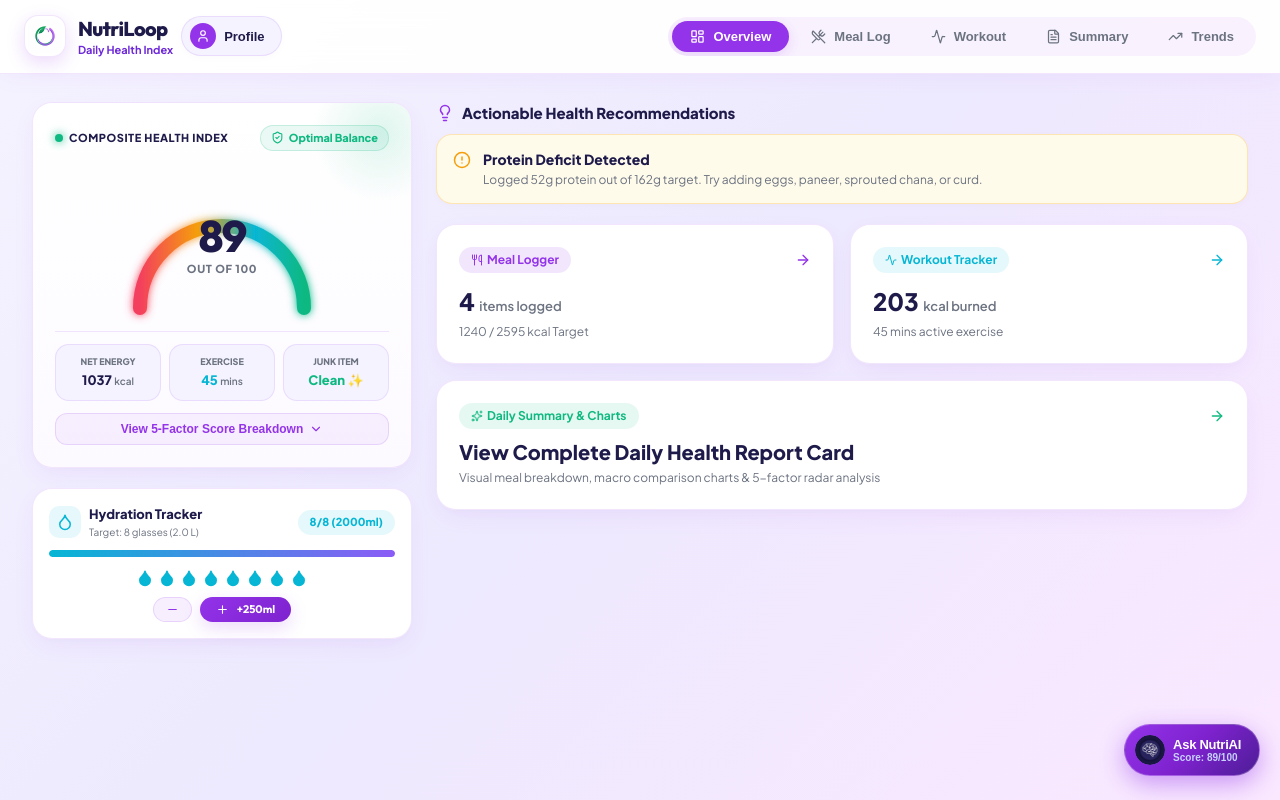
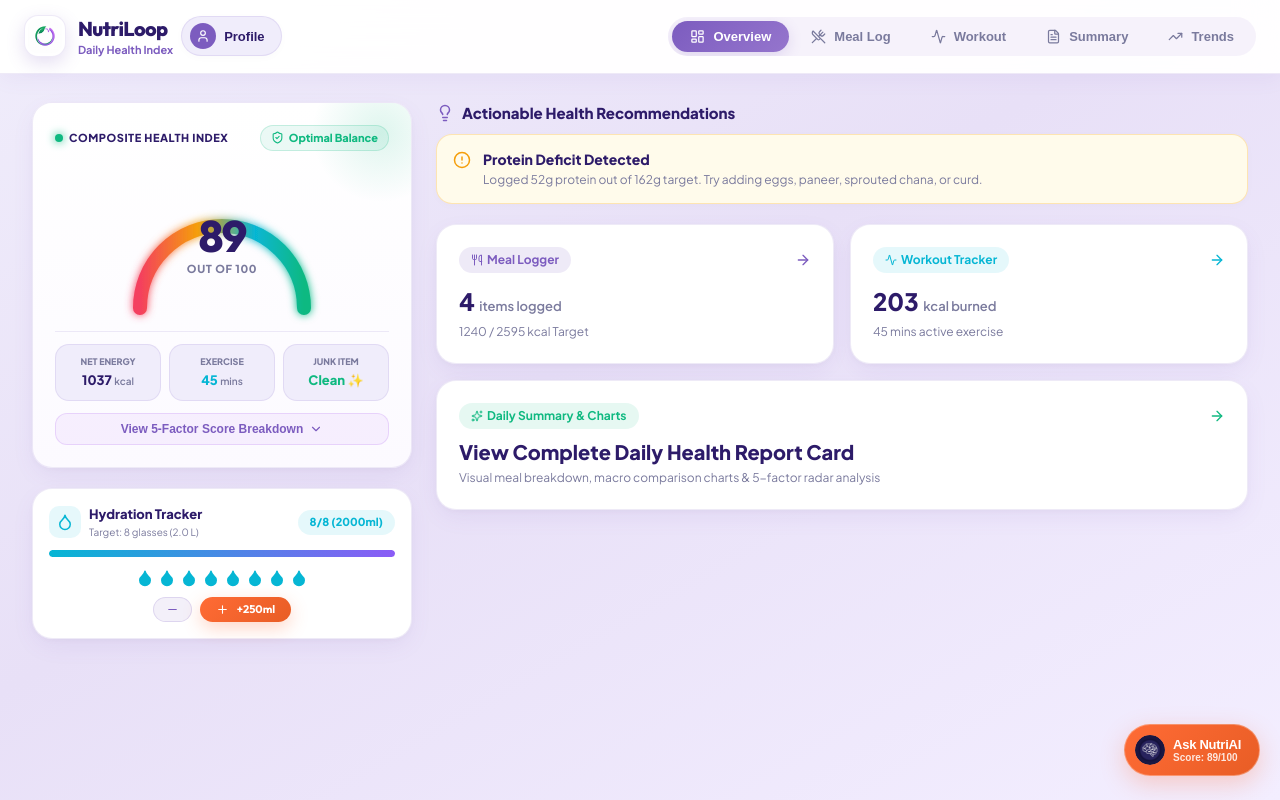
Before and after one commit to soham-j2/NutriSync, a React (Vite) app: page / in a window 1280 px wide. Built offline with nearby package versions, Linux system fonts and the light colour scheme.

Commit message:
style: update UI theme to soft lavender aesthetic with warm CTA accents & upgrade NutriAI assistant styling

```diff
--- a/src/components/NutriAiFab.jsx
+++ b/src/components/NutriAiFab.jsx
@@ -16,20 +16,20 @@ export const NutriAiFab = ({ onClick, healthScore = 75 }) => {
         gap: '8px',
         padding: '10px 18px 10px 10px',
         borderRadius: '30px',
-        background: 'linear-gradient(135deg, #9333ea 0%, #7e22ce 50%, #4c1d95 100%)',
+        background: 'linear-gradient(135deg, #FF6B35 0%, #E85D25 100%)',
         color: '#ffffff',
-        border: '1px solid rgba(255,255,255,0.25)',
-        boxShadow: '0 8px 24px rgba(147,51,234,0.45)',
+        border: '1px solid rgba(255,255,255,0.3)',
+        boxShadow: '0 8px 24px var(--accent-cta-glow)',
         cursor: 'pointer',
         transition: 'all 0.25s cubic-bezier(0.4,0,0.2,1)'
       }}
       onMouseEnter={(e) => {
         e.currentTarget.style.transform = 'translateY(-3px) scale(1.04)';
-        e.currentTarget.style.boxShadow = '0 14px 36px rgba(147,51,234,0.6)';
+        e.currentTarget.style.boxShadow = '0 14px 36px var(--accent-cta-glow)';
       }}
       onMouseLeave={(e) => {
         e.currentTarget.style.transform = 'none';
-        e.currentTarget.style.boxShadow = '0 8px 24px rgba(147,51,234,0.45)';
+        e.currentTarget.style.boxShadow = '0 8px 24px var(--accent-cta-glow)';
       }}
     >
       {/* AI Logo instead of Sparkles */}
@@ -56,7 +56,7 @@ export const NutriAiFab = ({ onClick, healthScore = 75 }) => {
         <span style={{ fontSize: '13px', fontWeight: '800', letterSpacing: '-0.02em', lineHeight: '1.2' }}>
           Ask NutriAI
         </span>
-        <span style={{ fontSize: '10px', color: '#c7d2fe', fontWeight: '700' }}>
+        <span style={{ fontSize: '10px', color: 'rgba(255,255,255,0.85)', fontWeight: '700' }}>
           Score: {healthScore}/100
         </span>
       </div>
--- a/src/index.css
+++ b/src/index.css
@@ -1,47 +1,59 @@
 @import url('https://fonts.googleapis.com/css2?family=Plus+Jakarta+Sans:wght@400;500;600;700;800&family=Outfit:wght@400;500;600;700;800&display=swap');
 
 :root {
-  --bg-gradient-start: #f5f3ff;
-  --bg-gradient-end: #ede9fe;
-  --bg-main: #f8f6ff;
+  /* ── Lavender / Lilac Palette (inspired by Docpocket UI) ── */
+  --bg-gradient-start: #f0edfb;
+  --bg-gradient-end:   #e8e0f7;
+  --bg-main:           #f5f2fc;
 
-  --bg-card: #ffffff;
-  --bg-card-subtle: #f5f3ff;
-  --bg-card-hover: #faf5ff;
+  --bg-card:           #ffffff;
+  --bg-card-subtle:    #f0edfb;
+  --bg-card-hover:     #ece6f9;
 
-  --border-subtle: rgba(147, 51, 234, 0.12);
-  --border-hover: rgba(147, 51, 234, 0.3);
+  --border-subtle:     rgba(124, 92, 191, 0.13);
+  --border-hover:      rgba(124, 92, 191, 0.32);
 
-  --primary-purple: #9333ea;
-  --primary-violet: #8b5cf6;
-  --primary-purple-light: #a855f7;
-  --primary-glow: rgba(147, 51, 234, 0.18);
+  /* Primary – medium lavender */
+  --primary-purple:        #7C5CBF;
+  --primary-violet:        #9575CD;
+  --primary-purple-light:  #AB8FD8;
+  --primary-glow:          rgba(124, 92, 191, 0.20);
 
-  --accent-emerald: #10b981;
-  --accent-emerald-bg: rgba(16, 185, 129, 0.1);
-  --accent-amber: #f59e0b;
-  --accent-amber-bg: rgba(245, 158, 11, 0.1);
-  --accent-rose: #f43f5e;
-  --accent-rose-bg: rgba(244, 63, 94, 0.1);
-  --accent-cyan: #06b6d4;
-  --accent-cyan-bg: rgba(6, 182, 212, 0.1);
+  /* CTA / Action accent – warm orange (matches reference "Get Appointment" btn) */
+  --accent-cta:        #FF6B35;
+  --accent-cta-bg:     rgba(255, 107, 53, 0.10);
+  --accent-cta-glow:   rgba(255, 107, 53, 0.28);
 
-  --text-main: #1e1b4b;
-  --text-muted: #6b7280;
-  --text-purple-muted: #6d28d9;
-  --text-light: #ffffff;
+  /* Status accents */
+  --accent-emerald:    #10b981;
+  --accent-emerald-bg: rgba(16, 185, 129, 0.10);
+  --accent-amber:      #F59E0B;
+  --accent-amber-bg:   rgba(245, 158, 11, 0.10);
+  --accent-rose:       #F43F5E;
+  --accent-rose-bg:    rgba(244, 63, 94,  0.10);
+  --accent-cyan:       #06B6D4;
+  --accent-cyan-bg:    rgba(6,  182, 212, 0.10);
 
-  --radius-sm: 10px;
-  --radius-md: 16px;
-  --radius-lg: 20px;
-  --radius-xl: 28px;
+  /* Typography */
+  --text-main:         #2D1B69;   /* deep violet – dark heading */
+  --text-muted:        #7A7A9D;   /* purple-grey */
+  --text-purple-muted: #7C5CBF;
+  --text-light:        #ffffff;
+
+  /* Radii */
+  --radius-sm:   10px;
+  --radius-md:   16px;
+  --radius-lg:   20px;
+  --radius-xl:   28px;
   --radius-full: 9999px;
 
-  --shadow-soft: 0 8px 24px -4px rgba(147, 51, 234, 0.08), 0 2px 8px rgba(0, 0, 0, 0.02);
-  --shadow-hover: 0 16px 36px -8px rgba(147, 51, 234, 0.15);
+  /* Shadows */
+  --shadow-soft:  0 8px 24px -4px rgba(124, 92, 191, 0.10), 0 2px 8px rgba(0,0,0,0.03);
+  --shadow-hover: 0 16px 36px -8px rgba(124, 92, 191, 0.18);
 
+  /* Fonts */
   --font-heading: 'Outfit', -apple-system, BlinkMacSystemFont, sans-serif;
-  --font-body: 'Plus Jakarta Sans', -apple-system, BlinkMacSystemFont, sans-serif;
+  --font-body:    'Plus Jakarta Sans', -apple-system, BlinkMacSystemFont, sans-serif;
 }
 
 * {
@@ -58,7 +70,7 @@ html, body {
 }
 
 body {
-  background: linear-gradient(135deg, #f5f3ff 0%, #ede9fe 50%, #fae8ff 100%);
+  background: linear-gradient(150deg, #f0edfb 0%, #e8e0f7 45%, #f3eeff 100%);
   background-attachment: fixed;
   color: var(--text-main);
   font-family: var(--font-body);
@@ -107,13 +119,13 @@ h1, h2, h3, h4, h5, h6 {
   position: sticky;
   top: 0;
   z-index: 100;
-  background: rgba(255, 255, 255, 0.94);
-  backdrop-filter: blur(16px);
-  -webkit-backdrop-filter: blur(16px);
+  background: rgba(255, 255, 255, 0.96);
+  backdrop-filter: blur(20px);
+  -webkit-backdrop-filter: blur(20px);
   border-bottom: 1px solid var(--border-subtle);
   padding: 8px 12px;
   margin-bottom: 16px;
-  box-shadow: 0 4px 20px rgba(147, 51, 234, 0.05);
+  box-shadow: 0 4px 20px rgba(124, 92, 191, 0.07);
 }
 
 @media (min-width: 768px) {
@@ -159,7 +171,7 @@ h1, h2, h3, h4, h5, h6 {
   display: flex;
   align-items: center;
   gap: 4px;
-  background: rgba(147, 51, 234, 0.06);
+  background: rgba(124, 92, 191, 0.07);
   padding: 4px;
   border-radius: var(--radius-full);
   width: 100%;
@@ -216,7 +228,7 @@ h1, h2, h3, h4, h5, h6 {
 }
 
 .web-tab-btn.active {
-  background: var(--primary-purple);
+  background: linear-gradient(135deg, #7C5CBF 0%, #9575CD 100%);
   color: #ffffff;
   box-shadow: 0 4px 14px var(--primary-glow);
 }
@@ -247,7 +259,7 @@ h1, h2, h3, h4, h5, h6 {
 
 /* Action Buttons */
 .btn-purple {
-  background: linear-gradient(135deg, #9333ea 0%, #7e22ce 100%);
+  background: linear-gradient(135deg, #FF6B35 0%, #E85D25 100%);
   color: #ffffff;
   border: none;
   padding: 10px 16px;
@@ -256,7 +268,7 @@ h1, h2, h3, h4, h5, h6 {
   font-weight: 700;
   font-size: 13px;
   cursor: pointer;
-  box-shadow: 0 6px 18px var(--primary-glow);
+  box-shadow: 0 6px 18px var(--accent-cta-glow);
   display: inline-flex;
   align-items: center;
   justify-content: center;
@@ -278,9 +290,9 @@ h1, h2, h3, h4, h5, h6 {
 }
 
 .btn-subtle {
-  background: rgba(147, 51, 234, 0.08);
+  background: rgba(124, 92, 191, 0.09);
   color: var(--primary-purple);
-  border: 1px solid rgba(147, 51, 234, 0.15);
+  border: 1px solid rgba(124, 92, 191, 0.18);
   padding: 7px 12px;
   border-radius: var(--radius-full);
   font-weight: 700;
@@ -322,7 +334,7 @@ h1, h2, h3, h4, h5, h6 {
 }
 
 .chip-purple {
-  background: rgba(147, 51, 234, 0.12);
+  background: rgba(124, 92, 191, 0.13);
   color: var(--primary-purple);
 }
 
@@ -353,8 +365,8 @@ h1, h2, h3, h4, h5, h6 {
   left: 0;
   right: 0;
   bottom: 0;
-  background: rgba(30, 27, 75, 0.5);
-  backdrop-filter: blur(8px);
+  background: rgba(45, 27, 105, 0.45);
+  backdrop-filter: blur(10px);
   z-index: 200;
   display: flex;
   justify-content: center;
@@ -379,7 +391,7 @@ h1, h2, h3, h4, h5, h6 {
   max-height: 85vh;
   overflow-y: auto;
   padding: 18px 16px 28px 16px;
-  box-shadow: 0 25px 50px -12px rgba(147, 51, 234, 0.25);
+  box-shadow: 0 25px 50px -12px rgba(124, 92, 191, 0.22);
   animation: slideUp 0.25s cubic-bezier(0.16, 1, 0.3, 1);
 }
 
```
Also changed, not shown: src/components/MobileContainer.jsx (+19 -18 lines), src/components/NutriAiAssistant.jsx (+22 -22 lines), 1 other file (tests, documents, lock files or other folders).
